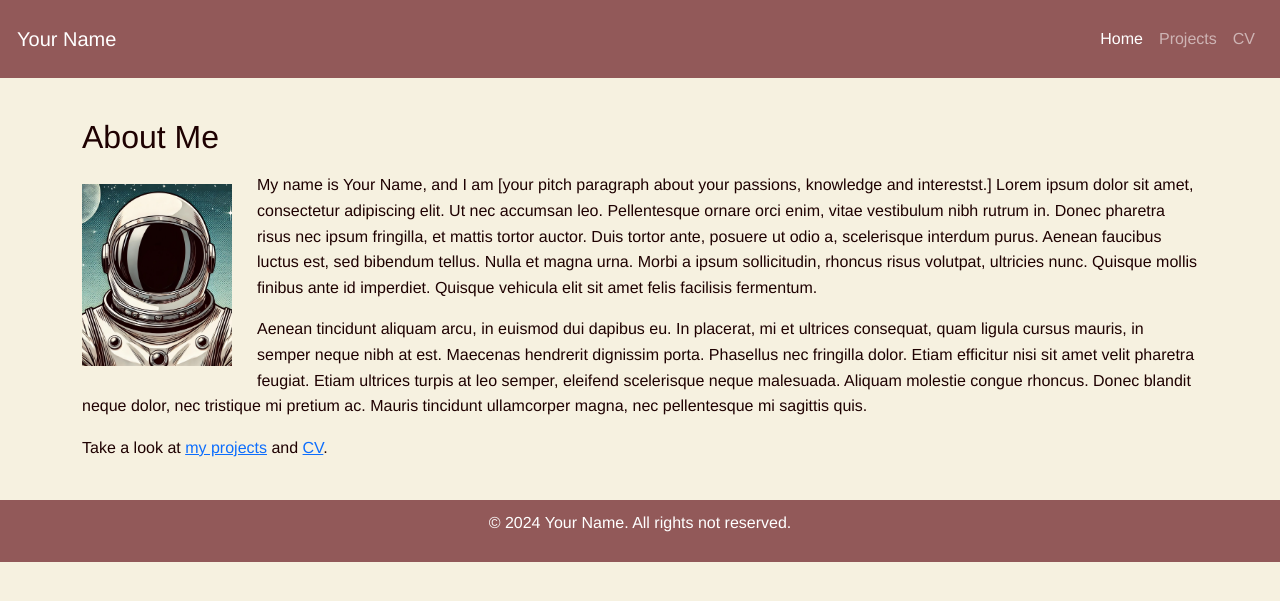
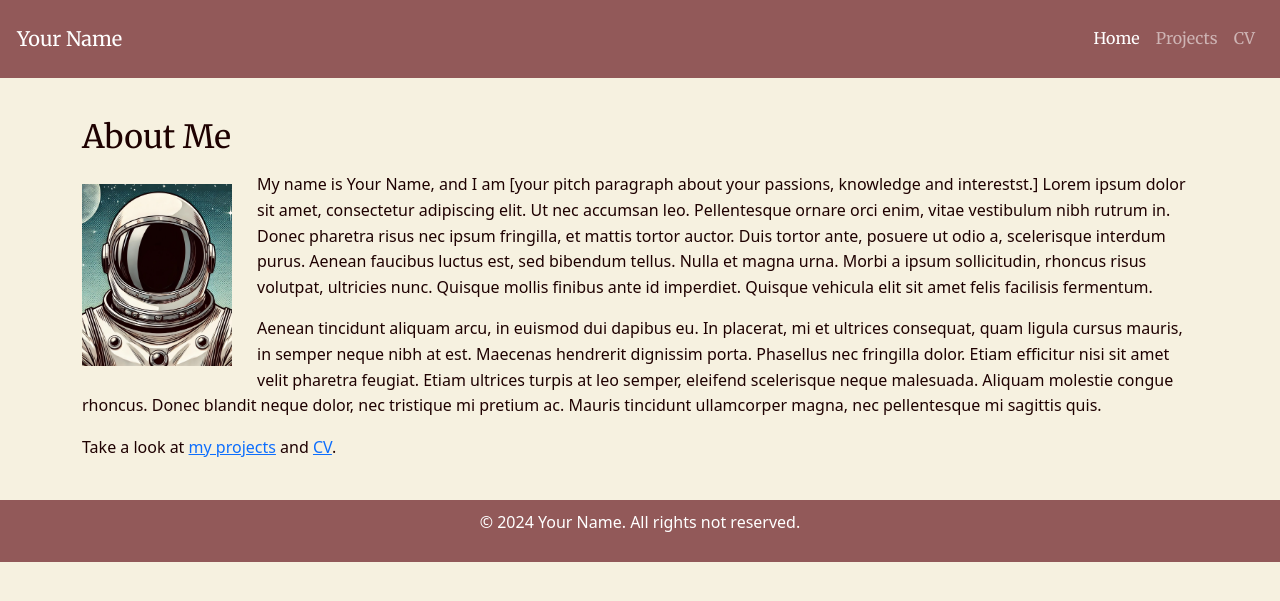
Before and after one commit to moezamini/portfolio-1, a Jekyll site: the page built from index.md, in a window 1280 px wide. Shown: the top 601 px of the page. Built offline with Jekyll 4.4.1, drawn with Linux system fonts in a browser that asks for light colours.

Commit message:
Enhance README with personalization instructions and update font styles in SCSS

```diff
--- a/_sass/custom.scss
+++ b/_sass/custom.scss
@@ -18,8 +18,13 @@ $text-color: #333;
   $text-color: #1e0101;
 }
 
+
+.navbar, h1, h2, h3, h4, h5, h6 {
+  font-family: 'Merriweather', serif;
+}
+
 body {
-  font-family: 'Helvetica Neue', Arial, sans-serif;
+  font-family: 'Montserrat', 'Helvetica Neue' sans-serif;
   line-height: 1.6;
   background-color: $background-color;
   color: $text-color;
--- a/assets/css/main.scss
+++ b/assets/css/main.scss
@@ -5,4 +5,5 @@
 
 $color_scheme: '{{ site.color_scheme }}';
 
+@import url('https://fonts.googleapis.com/css2?family=Montserrat:wght@400;700&family=Merriweather:wght@400;700&display=swap');
 @import "custom";
```
Also changed, not shown: README.md.
